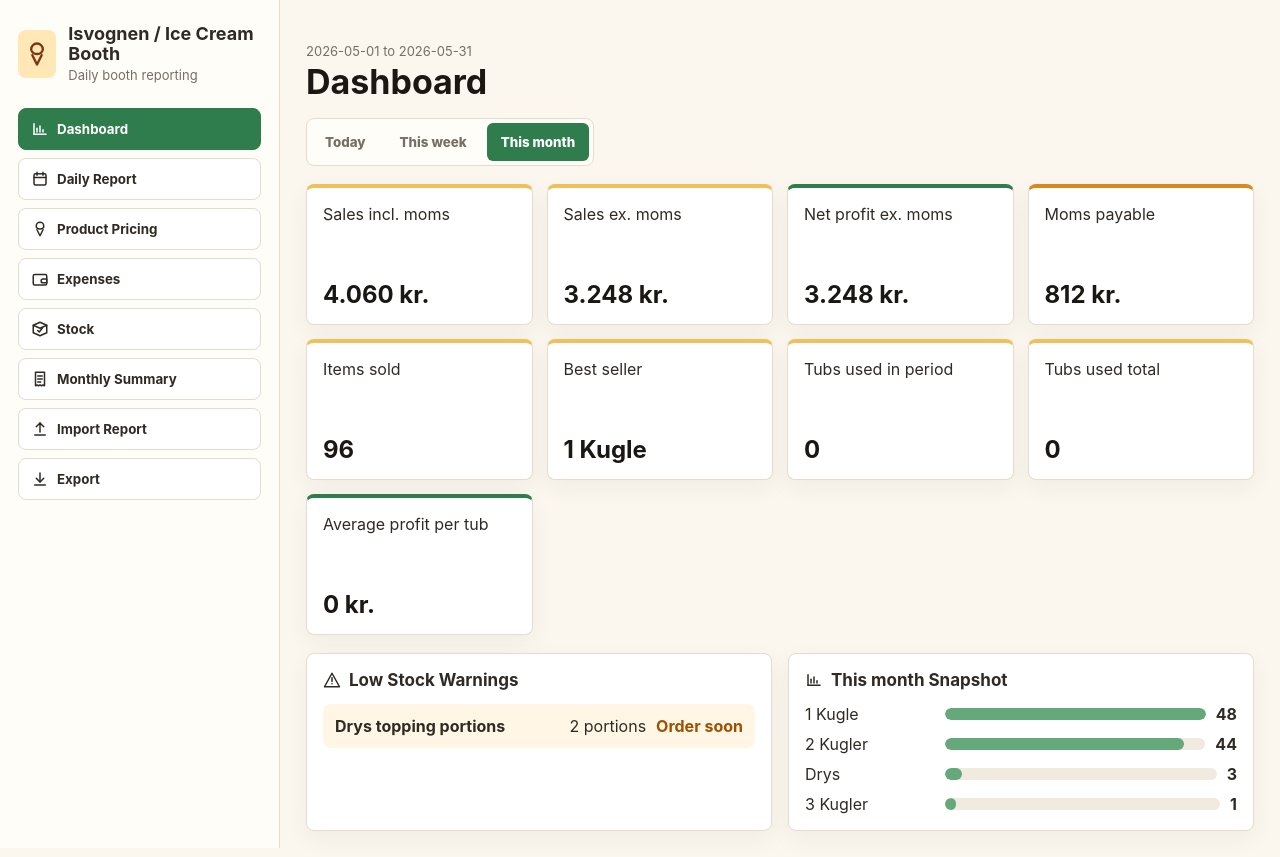
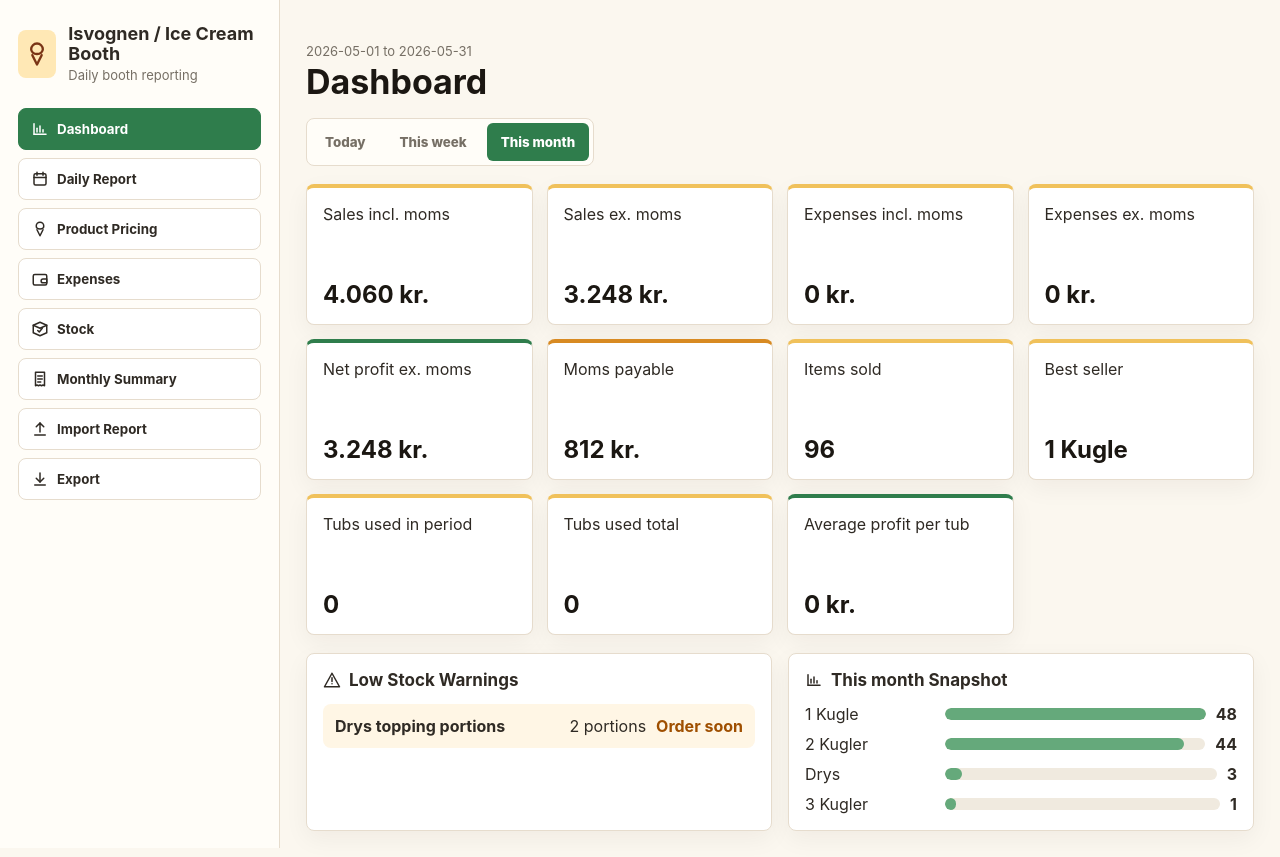
Before and after one commit to benjaminmarcojensen-hue/ice-cream-booth, a React (Vite) app: page / in a window 1280 px wide. Built offline with nearby package versions, Linux system fonts and the light colour scheme.

Commit message:
Show expenses on dashboard

```diff
--- a/src/App.tsx
+++ b/src/App.tsx
@@ -611,6 +611,8 @@ function App() {
             <div className="metrics-grid">
               <Metric label="Sales incl. moms" value={formatKr(dashboardSummary.totalRevenue, 0)} />
               <Metric label="Sales ex. moms" value={formatKr(dashboardSummary.netRevenue, 0)} />
+              <Metric label="Expenses incl. moms" value={formatKr(dashboardSummary.expenses, 0)} tone={dashboardSummary.expenses > 0 ? 'warn' : 'neutral'} />
+              <Metric label="Expenses ex. moms" value={formatKr(dashboardSummary.netExpenses, 0)} tone={dashboardSummary.netExpenses > 0 ? 'warn' : 'neutral'} />
               <Metric label="Net profit ex. moms" value={formatKr(dashboardSummary.netProfit, 0)} tone={dashboardSummary.netProfit >= 0 ? 'good' : 'bad'} />
               <Metric label="Moms payable" value={formatKr(dashboardSummary.vatPayable, 0)} tone="warn" />
               <Metric label="Items sold" value={formatNumber(dashboardSummary.totalItems, 0)} />
```
